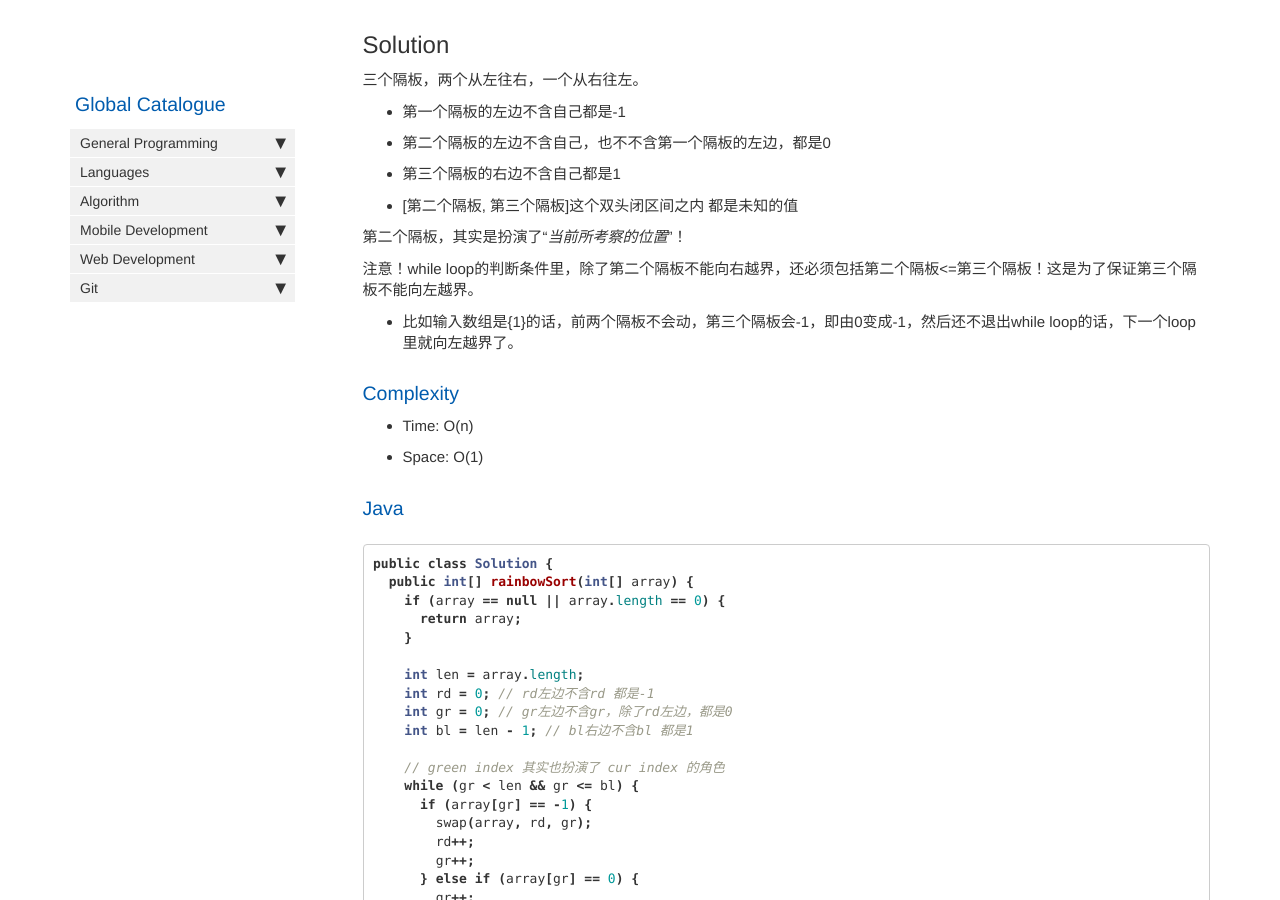
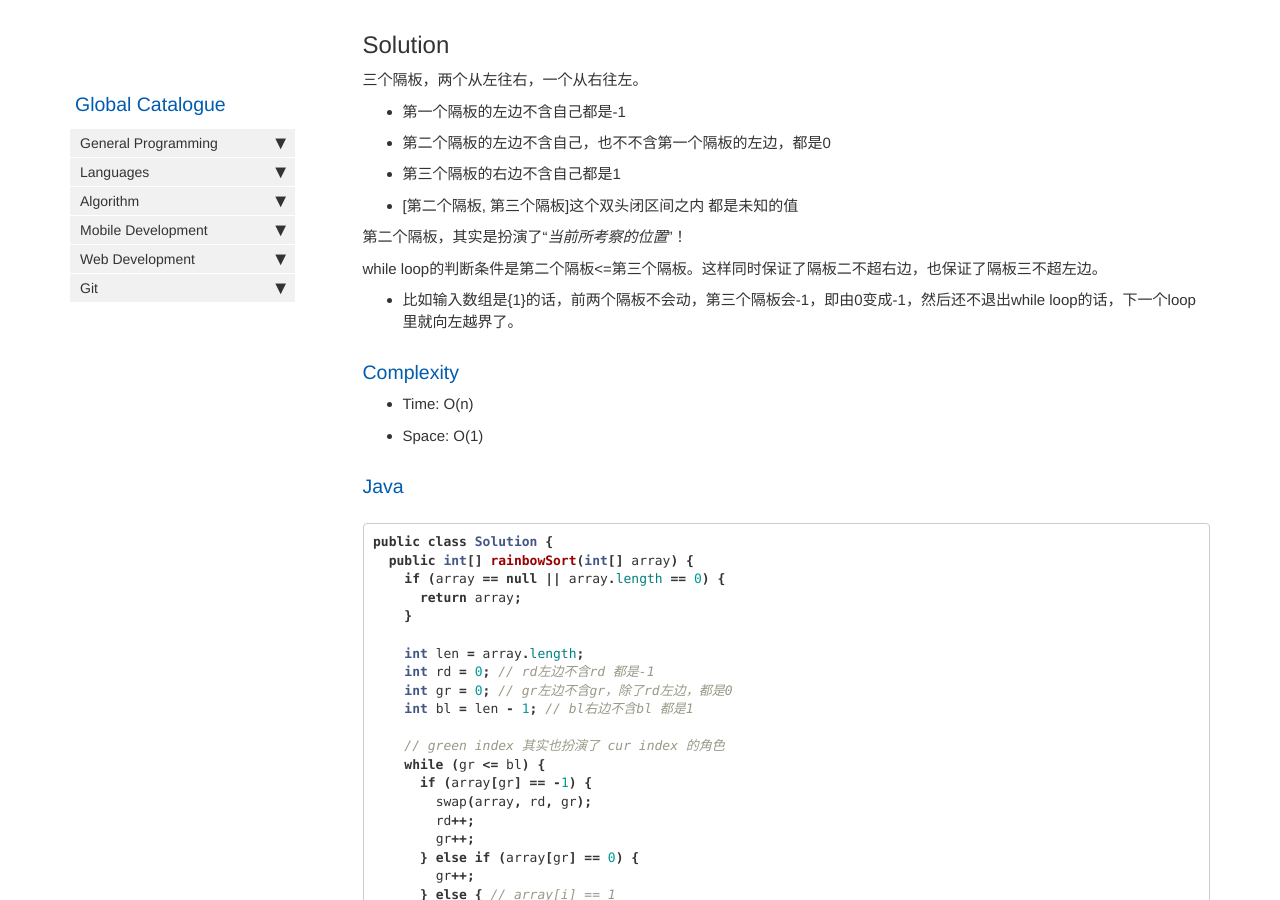
Before and after one commit to HungryOrc/hungryorc.github.io, a Jekyll site: the page built from pages/algorithm/algorithm_rainbow_sort_three_colors.md, in a window 1280 px wide and 900 px high, scrolled down 422 px. Built offline with Jekyll 4.4.1, drawn with Linux system fonts in a browser that asks for light colours; nearby versions of some CDN libraries; comment, search, counter and statistics services are not loaded.

Commit message:
Update algorithm_rainbow_sort_three_colors.md

```diff
--- a/pages/algorithm/algorithm_rainbow_sort_three_colors.md
+++ b/pages/algorithm/algorithm_rainbow_sort_three_colors.md
@@ -25,7 +25,7 @@ Given an array of balls, where the color of the balls can only be Red, Green or
 
 第二个隔板，其实是扮演了“*当前所考察的位置*”！
 
-注意！while loop的判断条件里，除了第二个隔板不能向右越界，还必须包括第二个隔板<=第三个隔板！这是为了保证第三个隔板不能向左越界。
+while loop的判断条件是第二个隔板<=第三个隔板。这样同时保证了隔板二不超右边，也保证了隔板三不超左边。
 * 比如输入数组是{1}的话，前两个隔板不会动，第三个隔板会-1，即由0变成-1，然后还不退出while loop的话，下一个loop里就向左越界了。
 
 ### Complexity
@@ -46,7 +46,7 @@ public class Solution {
     int bl = len - 1; // bl右边不含bl 都是1
 
     // green index 其实也扮演了 cur index 的角色
-    while (gr < len && gr <= bl) {
+    while (gr <= bl) {
       if (array[gr] == -1) {
         swap(array, rd, gr);
         rd++;
```
